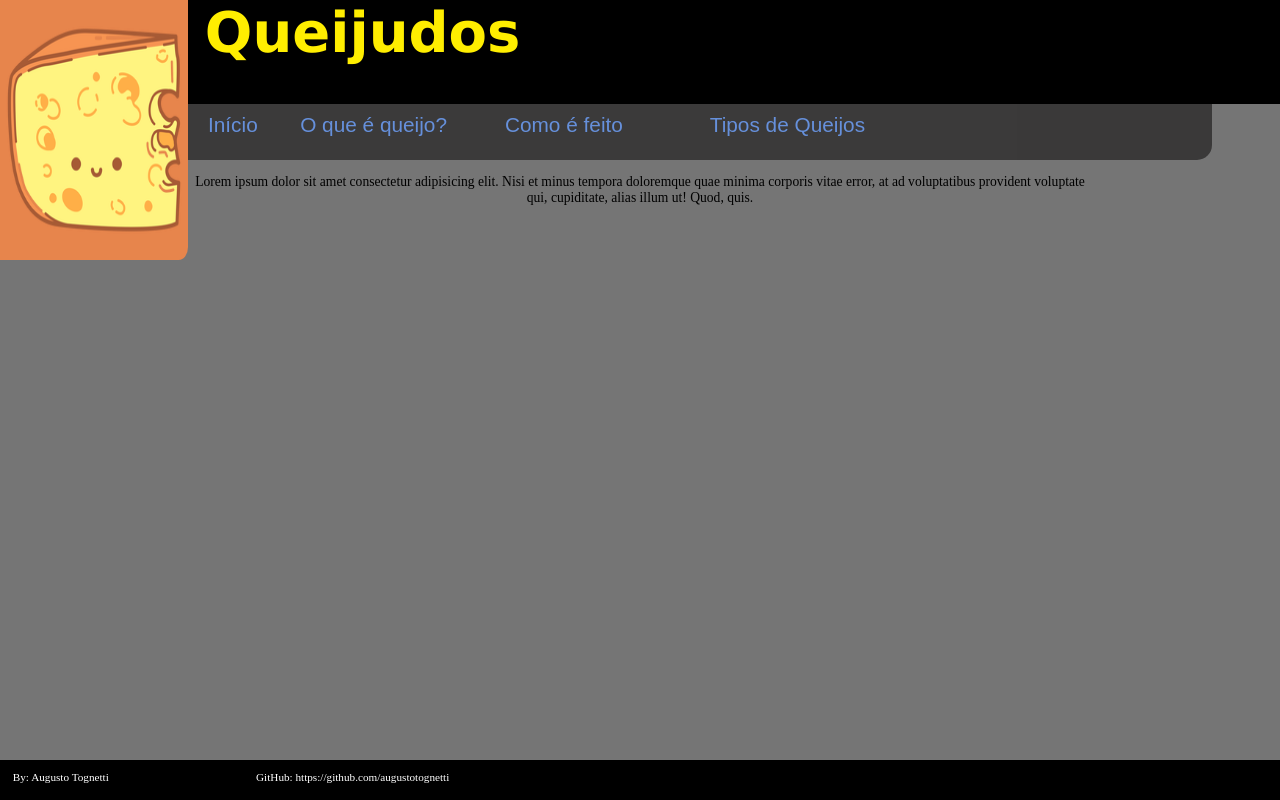
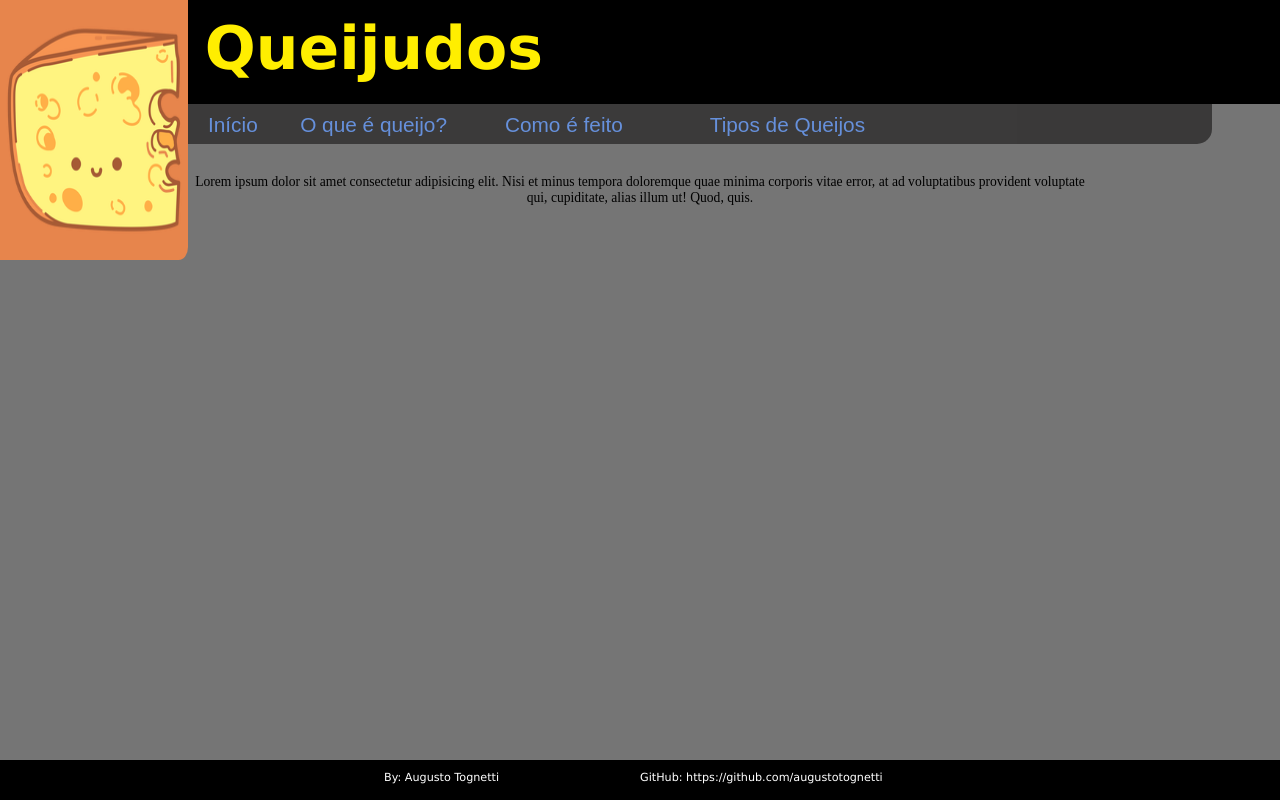
Before and after one commit to augustotognetti/projeto_site_queijos, a plain HTML site: page index.html in a window 1280 px wide. Drawn offline with Linux system fonts and the light colour scheme.

Commit message:
realizado o design

```diff
--- a/css/style.css
+++ b/css/style.css
@@ -22,9 +22,11 @@
     position: absolute;
     font-family: 'Lucida Sans', 'Lucida Sans Regular', 'Lucida Grande', 'Lucida Sans Unicode', Geneva, Verdana, sans-serif;
     color: rgb(255, 238, 0);
-    font-size: 350%;
+    font-size: 375%;
     font-weight: bold;
     left: 16%;
+    padding-top: 1%;
+    padding-bottom: 0;
 }
 .imgtitle{
     position: absolute;
@@ -43,7 +45,7 @@
     bottom: 68%;
     top: 13%;
     width: 80%;
-    height: 7%;
+    height: 5%;
     background-color: rgb(49, 48, 48);
     opacity: 0.85;
     border-bottom-right-radius: 15px;
@@ -136,17 +138,19 @@ a:hover{
 .textfooter1{
     position: absolute;
     color: white;
-    left: 1%;
+    left: 30%;
     top: 0.3%;
     bottom: 2%;
     font-size: 70%;
+    font-family: 'Lucida Sans', 'Lucida Sans Regular', 'Lucida Grande', 'Lucida Sans Unicode', Geneva, Verdana, sans-serif;
 }
 
 .textfooter2{
     position: absolute;
     color: white;
-    left: 20%;
+    left: 50%;
     top: 0.3%;
     bottom: 2%;
     font-size: 70%;
+    font-family: 'Lucida Sans', 'Lucida Sans Regular', 'Lucida Grande', 'Lucida Sans Unicode', Geneva, Verdana, sans-serif;
 }
```
Also changed, not shown: index.html (+1 -1 lines).
